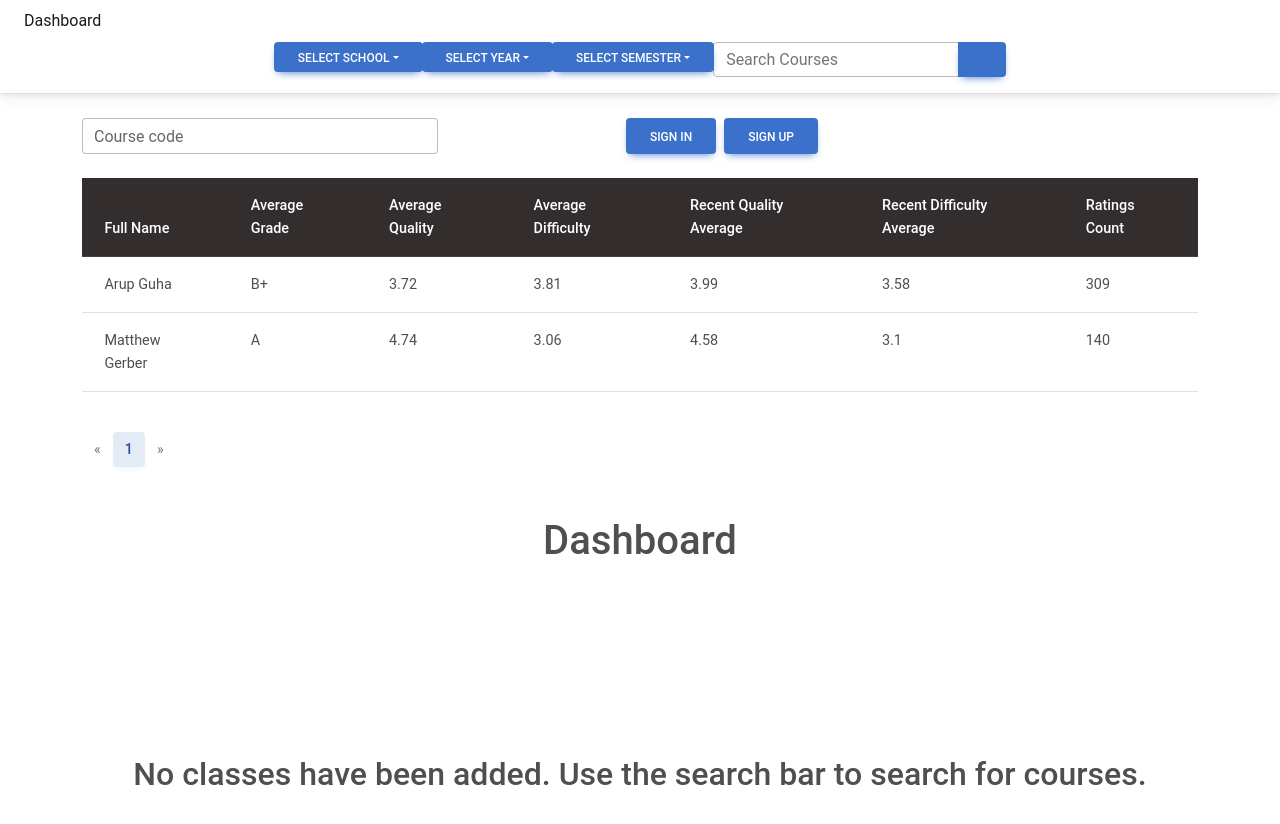
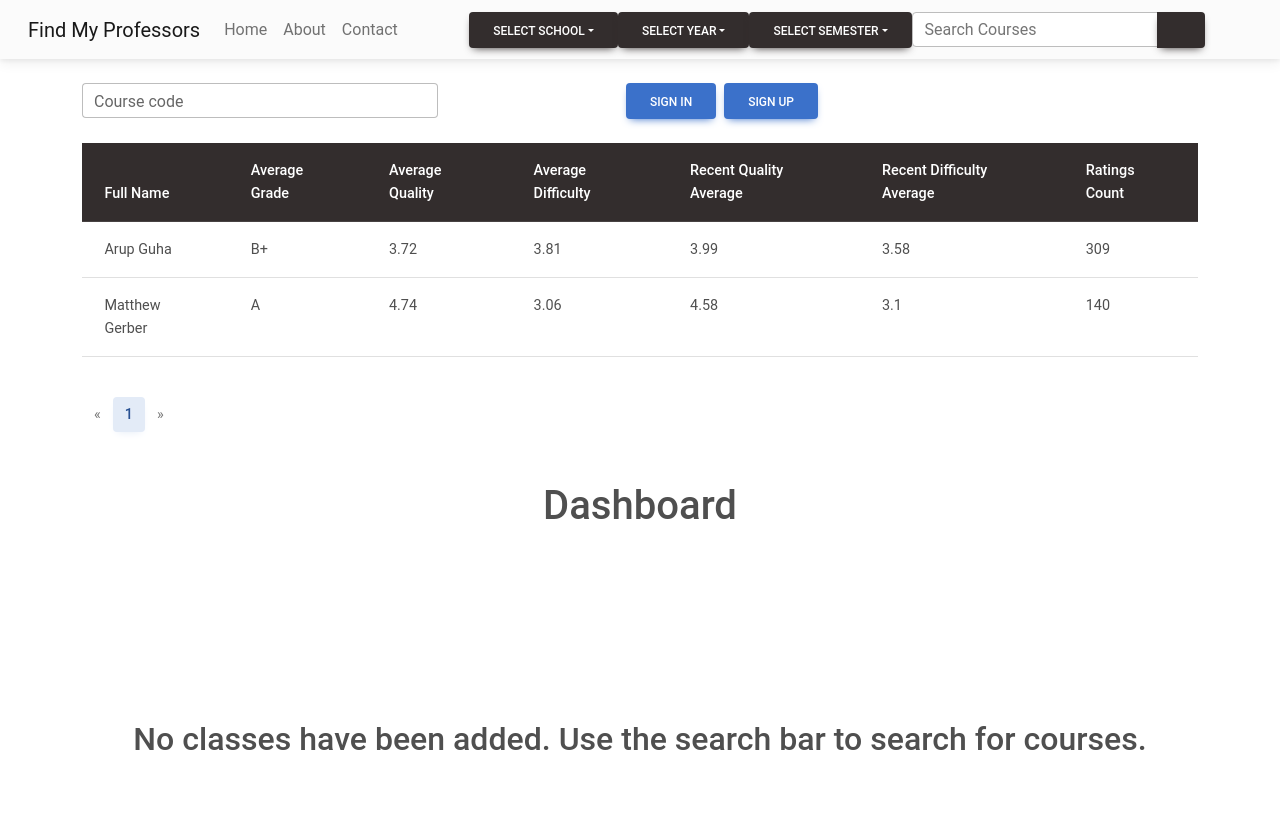
Before and after one commit to FindMyProfessors/findmyprofessors, a React (Create React App) app in the folder website2/: page /Dashboard in a window 1280 px wide. Shown: the top 824 px of the page. Built offline with nearby package versions, Linux system fonts and the light colour scheme; the HTML template or start-up script is replaced by a standard one.

Commit message:
header changes

```diff
--- a/website2/src/components/Dashboard.jsx
+++ b/website2/src/components/Dashboard.jsx
@@ -1,12 +1,12 @@
 import React from 'react';
 import { Link } from "react-router-dom";
-import DashboardHeader from './DashboardHeader';
+import HeaderDashboard from './HeaderDashboard';
 import ProfessorTable from './ProfessorTable';
 
 
 const Dashboard = () => {
 
-    <DashboardHeader />
+    <HeaderDashboard />
 
     const professorsData = [
         {
@@ -49,7 +49,7 @@ const Dashboard = () => {
 
     return (
         <>
-        <DashboardHeader />
+        <HeaderDashboard />
         <div>
             <ProfessorTable professors={professorsData} />
         </div>
--- /dev/null
+++ b/website2/src/components/HeaderDashboard.jsx
@@ -0,0 +1,231 @@
+import React, { useEffect, useRef, useState } from 'react';
+import { Link } from "react-router-dom";
+
+import {
+  MDBBtn,
+  MDBContainer,
+  MDBCard,
+  MDBCardBody,
+  MDBCardImage,
+  MDBRow,
+  MDBCol,
+  MDBIcon,
+  MDBInput,
+  MDBNavbar,
+  MDBNavbarBrand,
+  MDBNavbarNav,
+  MDBNavbarItem,
+  MDBNavbarLink,
+  MDBNavbarToggler,
+  MDBCollapse,
+  MDBDropdown,
+  MDBDropdownMenu,
+  MDBDropdownToggle,
+  MDBDropdownItem,
+  MDBInputGroup
+} from 'mdb-react-ui-kit';
+
+const Header = ({ onSearch }) => {
+
+    const [openNavCentred, setOpenNavCentred] = useState(false);
+
+    const headerRef = useRef();
+
+    const [filters, setFilters] = useState({
+        schoolId: null,
+        year: null,
+        semester: null,
+        query: ''
+    });
+
+    const { schoolId, year, semester, query } = filters;
+
+    const handleDropdownClick = (type, value) => {
+        setFilters((prevFilters) => ({
+            ...prevFilters,
+            [type]: value,
+        }));
+    };
+
+    useEffect(() => {
+        document.addEventListener('scroll', () => {
+            headerRef.current &&
+              headerRef.current.classList.toggle('shadow-sm', document.documentElement.scrollTop > 0);
+        });
+    }, []);
+
+    const preventClose = (e) => {
+        e.stopPropagation();
+        e.preventDefault();
+    };
+
+    const getSchoolText = () => {
+        switch (schoolId) {
+            case 1:
+              return 'UCF';
+            case 2:
+              return 'Valencia';
+            case 3:
+              return 'Other';
+            default:
+              return 'Select School';
+        }
+    };
+
+    const getYearText = () => {
+        switch (year) {
+            case 2023:
+              return '2023';
+            case 2024:
+              return '2024';
+            case 2025:
+              return '2025';
+            default:
+              return 'Select Year';
+        }
+    };
+
+    const getSemesterText = () => {
+        switch (semester) {
+            case 'Fall':
+              return 'Fall';
+            case 'Spring':
+              return 'Spring';
+            case 'Summer':
+              return 'Summer';
+            default:
+              return 'Select Semester';
+        }
+    };
+
+    return(
+        <>
+            {/* Header/Navbar */}
+            <MDBNavbar expand='lg' light bgColor='light'>
+                <MDBContainer fluid>
+
+                    <MDBNavbarToggler
+                        type='button'
+                        data-target='#navbarCenteredExample'
+                        aria-controls='navbarCenteredExample'
+                        aria-expanded='false'
+                        aria-label='Toggle navigation'
+                        onClick={() => setOpenNavCentred(!openNavCentred)}
+                    >
+                        <MDBIcon icon='bars' fas />
+                    </MDBNavbarToggler>
+
+                    <MDBNavbarBrand href='/'>
+                    <MDBIcon icon="search fa-1x me-3" style={{ color: '#000000' }}/>
+                        Find My Professors
+                    </MDBNavbarBrand>
+
+                    <MDBCollapse navbar>
+                        <MDBNavbarNav className='mr-auto mb-2 mb-lg-0'>
+
+                            <MDBNavbarItem>
+                                <MDBNavbarLink href='/'>Home</MDBNavbarLink>
+                            </MDBNavbarItem>
+
+                            <MDBNavbarItem>
+                                <MDBNavbarLink href='./About'>About</MDBNavbarLink>
+                            </MDBNavbarItem>
+
+                            <MDBNavbarItem>
+                                <MDBNavbarLink href='./ContactUs'>Contact</MDBNavbarLink>
+                            </MDBNavbarItem>
+
+                        </MDBNavbarNav>
+
+                    </MDBCollapse>
+
+                    <MDBCollapse navbar open={openNavCentred} center id='navbarCenteredExample'>
+
+                        <MDBNavbarNav fullWidth={false} className='mb-2 mb-lg-0'>
+
+                            <MDBDropdown onClick={preventClose}>
+                                <MDBDropdownToggle color="dark">{getSchoolText()}
+                                </MDBDropdownToggle>
+
+                                <MDBDropdownMenu>
+
+                                    <MDBDropdownItem link onClick={() => handleDropdownClick('schoolId', 1)}>
+                                        UCF {schoolId === 1 && <MDBIcon icon="check" />}
+                                    </MDBDropdownItem>
+
+                                    <MDBDropdownItem link onClick={() => handleDropdownClick('schoolId', 2)}>
+                                        Valencia {schoolId === 2 && <MDBIcon icon="check" />}
+                                    </MDBDropdownItem>
+
+                                    <MDBDropdownItem link onClick={() => handleDropdownClick('schoolId', 3)}>
+                                        Other {schoolId === 3 && <MDBIcon icon="check" />}
+                                    </MDBDropdownItem>
+
+                                </MDBDropdownMenu>
+                            </MDBDropdown>
+
+
+                          <MDBDropdown onClick={preventClose}>
+                              <MDBDropdownToggle color="dark">{getYearText()}</MDBDropdownToggle>
+                              <MDBDropdownMenu>
+
+                                  <MDBDropdownItem link onClick={() => handleDropdownClick('year', 2023)}>
+                                      2023 {year === 2023 && <MDBIcon icon="check" />}
+                                  </MDBDropdownItem>
+
+                                  <MDBDropdownItem link onClick={() => handleDropdownClick('year', 2024)}>
+                                      2024 {year === 2024 && <MDBIcon icon="check" />}
+                                  </MDBDropdownItem>
+
+                                  <MDBDropdownItem link onClick={() => handleDropdownClick('year', 2025)}>
+                                      2025 {year === 2025 && <MDBIcon icon="check" />}
+                                  </MDBDropdownItem>
+                              </MDBDropdownMenu>
+                          </MDBDropdown>
+
+                          <MDBDropdown onClick={preventClose}>
+                              <MDBDropdownToggle color="dark">{getSemesterText()}</MDBDropdownToggle>
+                              <MDBDropdownMenu>
+
+                                  <MDBDropdownItem link onClick={() => handleDropdownClick('semester', 'Fall')}>
+                                      Fall {semester === 'Fall' && <MDBIcon icon="check" />}
+                                  </MDBDropdownItem>
+
+                                  <MDBDropdownItem link onClick={() => handleDropdownClick('semester', 'Spring')}>
+                                      Spring {semester === 'Spring' && <MDBIcon icon="check" />}
+                                  </MDBDropdownItem>
+
+                                  <MDBDropdownItem link onClick={() => handleDropdownClick('semester', 'Summer')}>
+                                      Summer {semester === 'Summer' && <MDBIcon icon="check" />}
+                                  </MDBDropdownItem>
+
+                              </MDBDropdownMenu>
+                          </MDBDropdown>
+
+                          <form className="d-flex input-group w-auto">
+
+                              <input
+                                  className="form-control"
+                                  type="search"
+                                  placeholder="Search Courses"
+                                  value={query}
+                                  onChange={(e) => setFilters({ ...filters, query: e.target.value })}
+                              />
+
+                              <MDBBtn color="dark" onClick={onSearch}>
+                                  <MDBIcon icon="search" />
+                              </MDBBtn>
+
+                          </form>
+
+                        </MDBNavbarNav>
+
+                    </MDBCollapse>
+
+                </MDBContainer>
+
+            </MDBNavbar>
+        </>
+    );
+}
+export default Header;
```
Also changed, not shown: website2/src/components/DashboardHeader.jsx (+8 -0 lines), website2/src/components/Header.jsx (+22 -3 lines).
